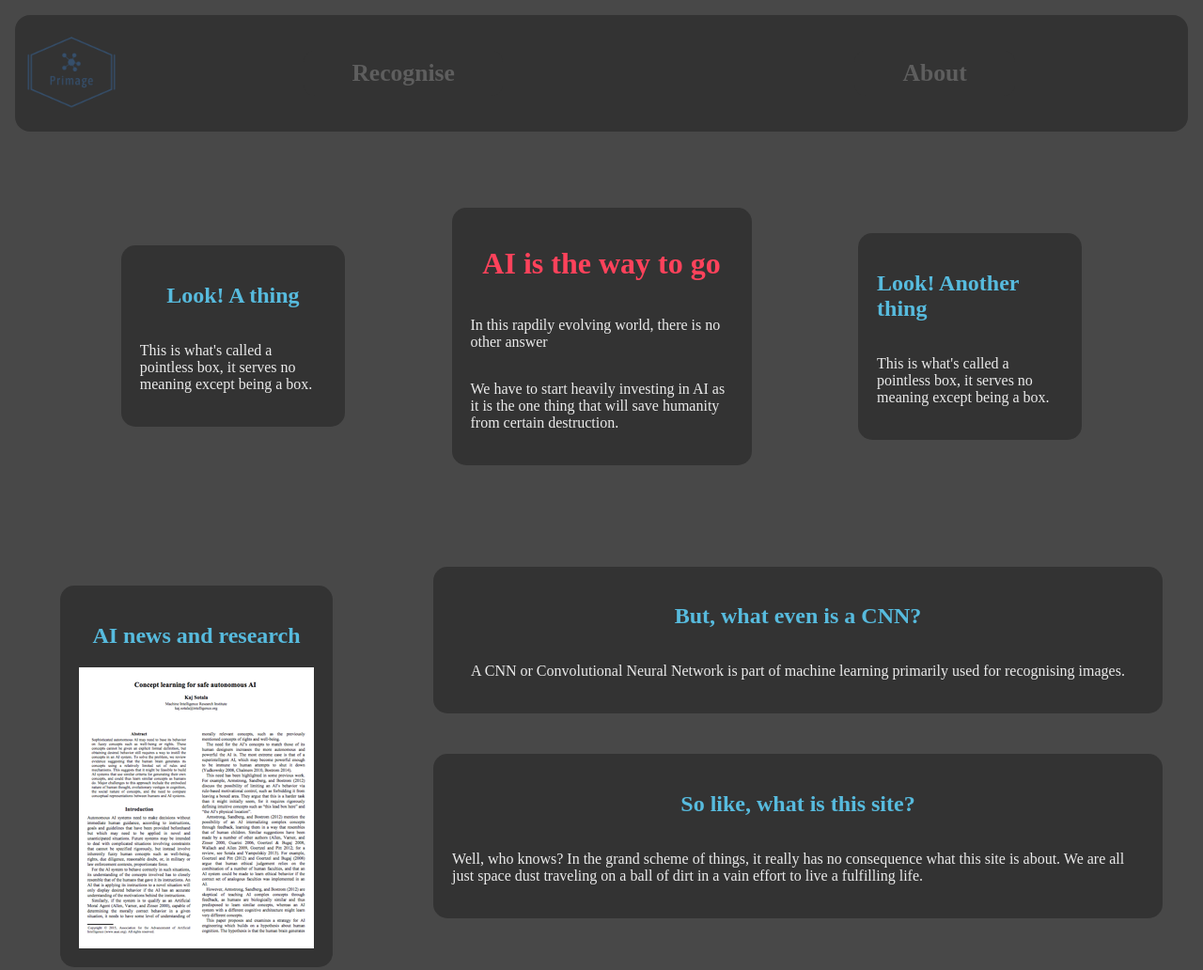
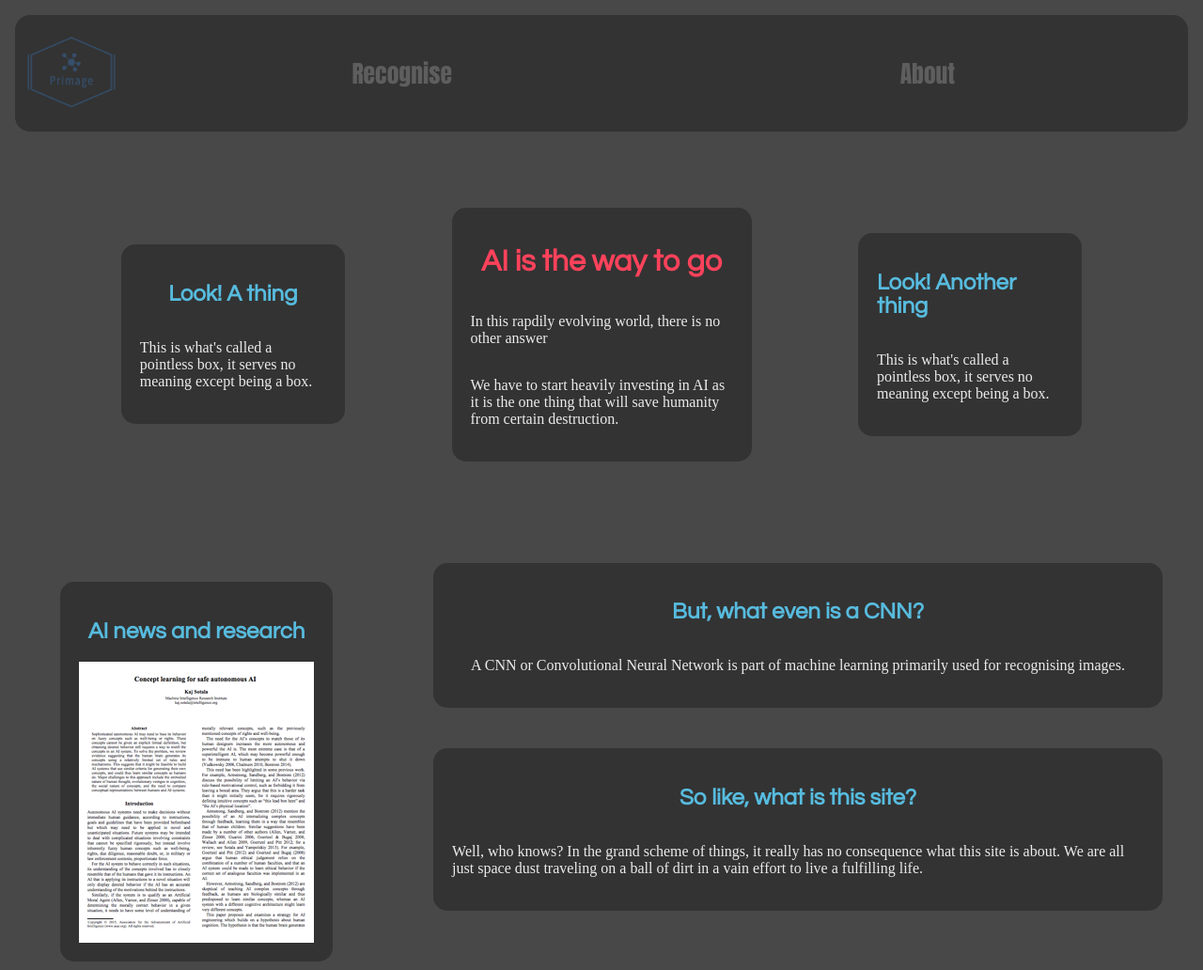
Before and after one commit to Qupergo/CompanySite, a plain HTML site: page index.html in a window 1280 px wide. Shown: the whole page at 94% size. Drawn offline with Linux system fonts and the light colour scheme.

Commit message:
Changed fonts
Changed fonts for headings to century gothic
Changed font for buttons to impact

```diff
--- a/style.css
+++ b/style.css
@@ -38,8 +38,16 @@ button {
   border-radius: 1.5vh;
 }
 
+.btn_text {
+  color:#5e5e5e;
+  font-family: "impact";
+  position: relative;
+  z-index: 1;
+}
+
 h2 {
-  color: #57BBDE
+  color: #57BBDE;
+  font-family: "Century gothic";
 }
 
 #logo {
@@ -80,12 +88,7 @@ button:active {
     transition: 800ms ease all;
 }
 
-.btn_text {
-  color:#5e5e5e;
-  font-weight: bold;
-  position: relative;
-  z-index: 1;
-}
+
 
 .nice_btn:before,.nice_btn:after {
   border-radius: 1.5vh;
@@ -139,6 +142,7 @@ button:active {
 
 .slogan {
   color: #FF425B;
+  font-family: "Century gothic";
 }
 
 .box {
```
